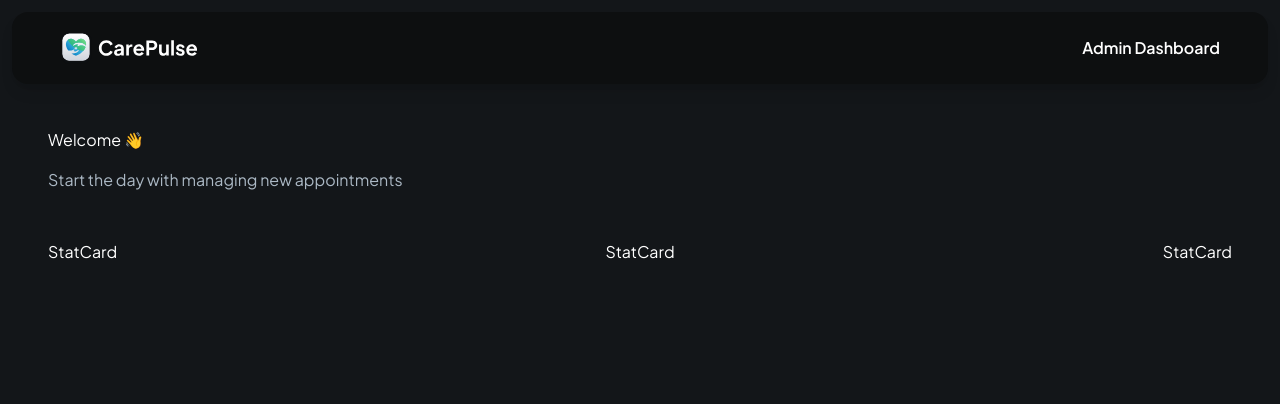
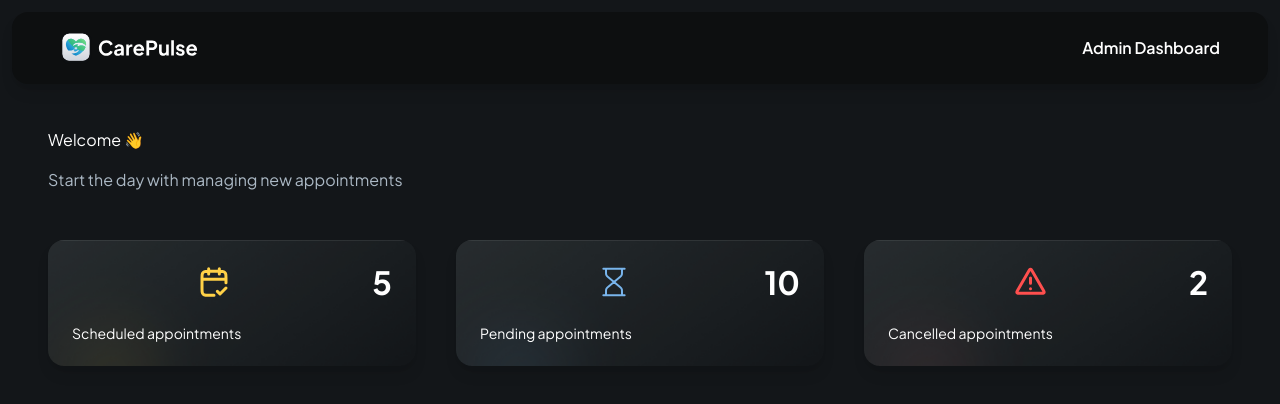
Before and after one commit to jonahunuafe/dribble-clone, a Next.js app: page /admin in a window 1280 px wide. Shown: the top 404 px of the page. Built offline with nearby package versions, Linux system fonts and the light colour scheme.

Commit message:
populated StatCard component

```diff
--- a/app/admin/page.tsx
+++ b/app/admin/page.tsx
@@ -30,7 +30,7 @@
             type="appointments"
             count={5}
             label="Scheduled appointments"
-            icon="/assets/icons/appointment.svg"
+            icon="/assets/icons/appointments.svg"
           />
           <StatCard
             type="pending"
--- a/components/PasskeyModal.tsx
+++ b/components/PasskeyModal.tsx
@@ -43,7 +43,7 @@
         setOpen(true)
       }
     }
-  }, [encryptedKey])
+  }, [encryptedKey, path, router])
 
 
   const validatePasskey = (e: React.MouseEvent<HTMLButtonElement, MouseEvent>) => {
--- a/components/StatCard.tsx
+++ b/components/StatCard.tsx
@@ -1,8 +1,34 @@
+import clsx from 'clsx'
+import Image from 'next/image'
 import React from 'react'
 
-const StatCard = () => {
+interface StatCardProps {
+  type: "appointments" | "pending" | "cancelled"
+  count: number
+  label: string
+  icon: string
+}
+
+const StatCard = ({ count = 0, label, type, icon }: StatCardProps) => {
   return (
-    <div>StatCard</div>
+    <div className={clsx("stat-card", {
+      "bg-appointments": type === "appointments",
+      "bg-pending": type === "pending",
+      "bg-cancelled": type === "cancelled"
+    })}>
+      <div className="flex items-center gap-4">
+        <Image
+          src={icon}
+          height={32}
+          width={32}
+          alt={label}
+          className="size-8 w-full"
+        />
+        <h2 className="text-32-bold text-white">{count}</h2>
+      </div>
+
+      <p className="text-14-regular">{label}</p>
+    </div>
   )
 }
 
```
